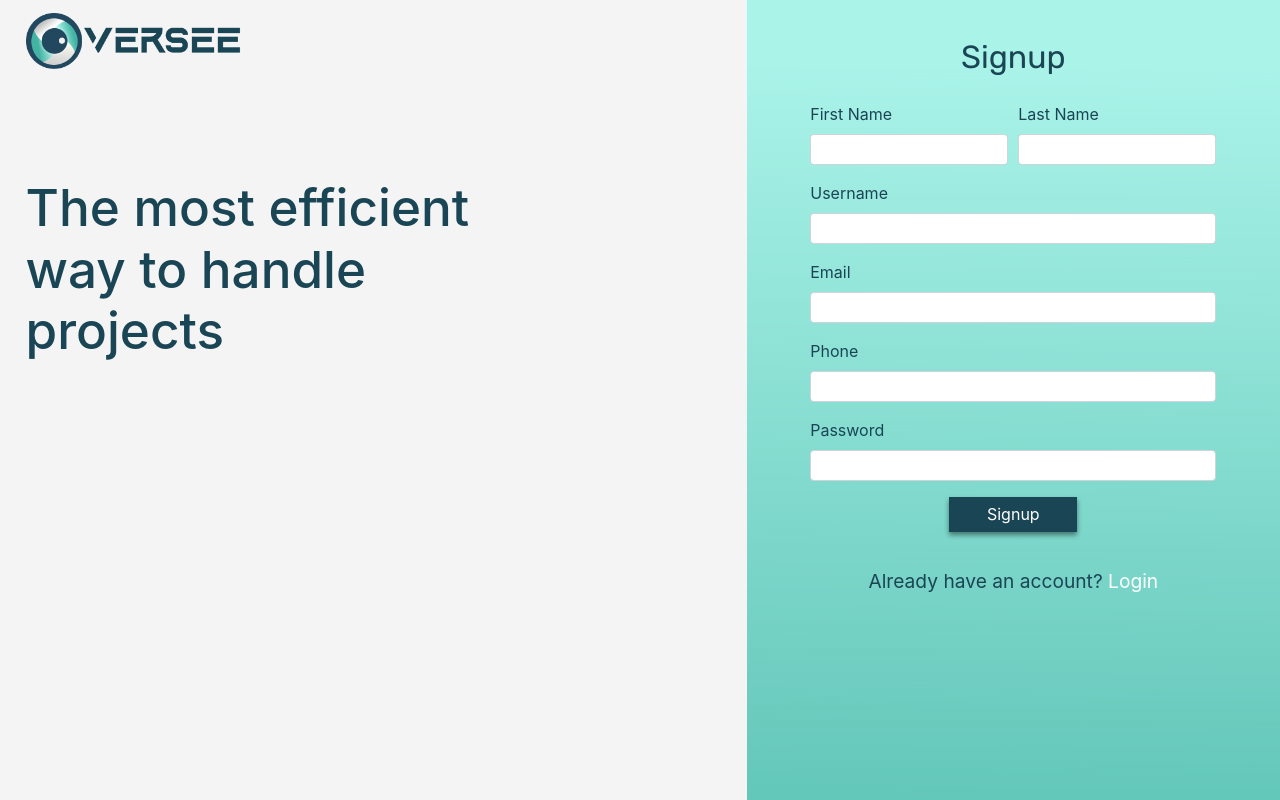
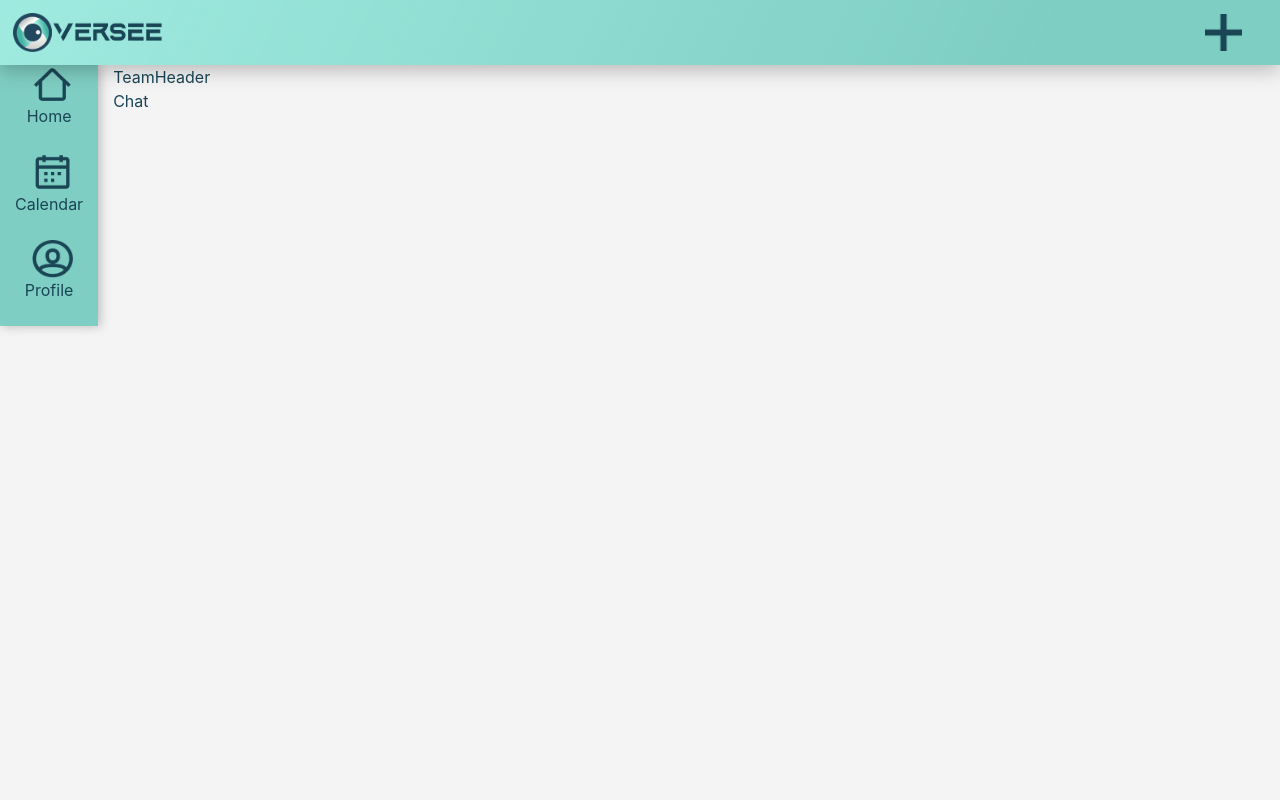
Before and after one commit to aakooo/nutriment, a React (Create React App) app in the folder frontend/: page /signup in a window 1280 px wide. Built offline with nearby package versions, Linux system fonts and the light colour scheme.

Commit message:
Added boilerplate chat component

```diff
--- a/frontend/src/App.js
+++ b/frontend/src/App.js
@@ -6,6 +6,7 @@ import { initializeToken } from './reducers/tokenReducer'
 import Home from './components/Home'
 import Signup from './components/Signup'
 import Dashboard from './components/Dashboard'
+import TeamHome from './components/TeamHome'
 import { Container } from 'react-bootstrap'
 
 const App = () => {
@@ -26,6 +27,9 @@ const App = () => {
               ? <Dashboard />
               : <Redirect to="/" />}
           </Route>
+          <Route path="/:id">
+            <TeamHome />
+          </Route>
           <Route path="/signup">
             <Signup />
           </Route>
--- /dev/null
+++ b/frontend/src/components/TeamHome.js
@@ -0,0 +1,16 @@
+import React from 'react'
+import HeaderNavLayout from './commons/HeaderNavLayout'
+import TeamHeader from './teams/TeamHeader'
+import Chat from './teams/Chat'
+
+const TeamHome = () => {
+
+    return (
+        <HeaderNavLayout>
+            <TeamHeader />
+            <Chat />
+        </HeaderNavLayout>
+    )
+}
+
+export default TeamHome
--- /dev/null
+++ b/frontend/src/components/teams/Chat.js
@@ -0,0 +1,12 @@
+import React from 'react'
+
+const Chat = () => {
+
+    return (
+        <div>
+            Chat
+        </div>
+    )
+}
+
+export default Chat
--- /dev/null
+++ b/frontend/src/components/teams/TeamHeader.js
@@ -0,0 +1,12 @@
+import React from 'react'
+
+const TeamHeader = () => {
+
+    return (
+        <div>
+            TeamHeader
+        </div>
+    )
+}
+
+export default TeamHeader
```
